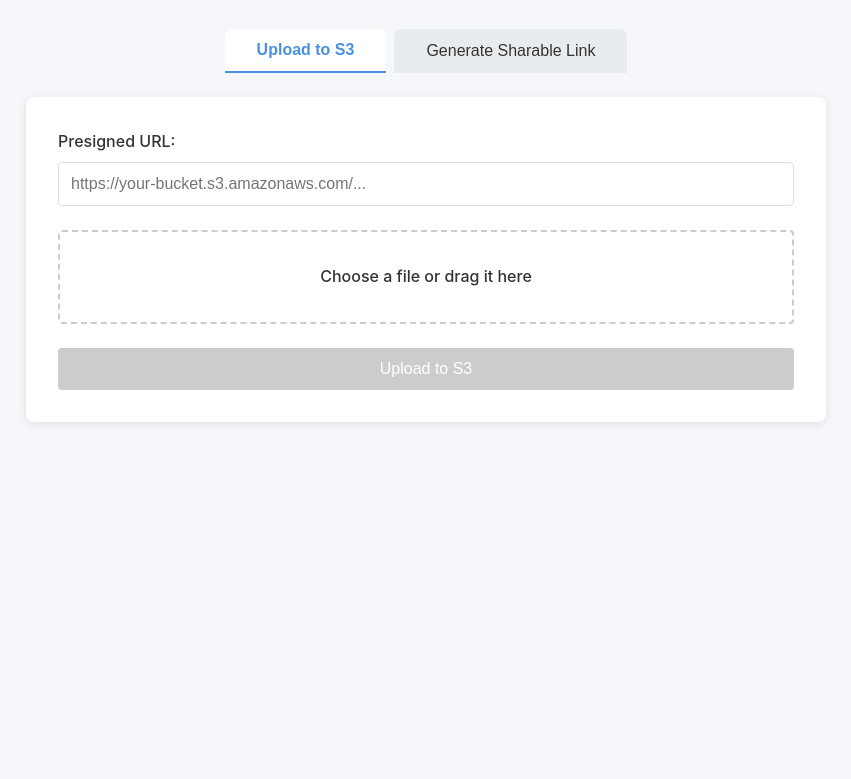
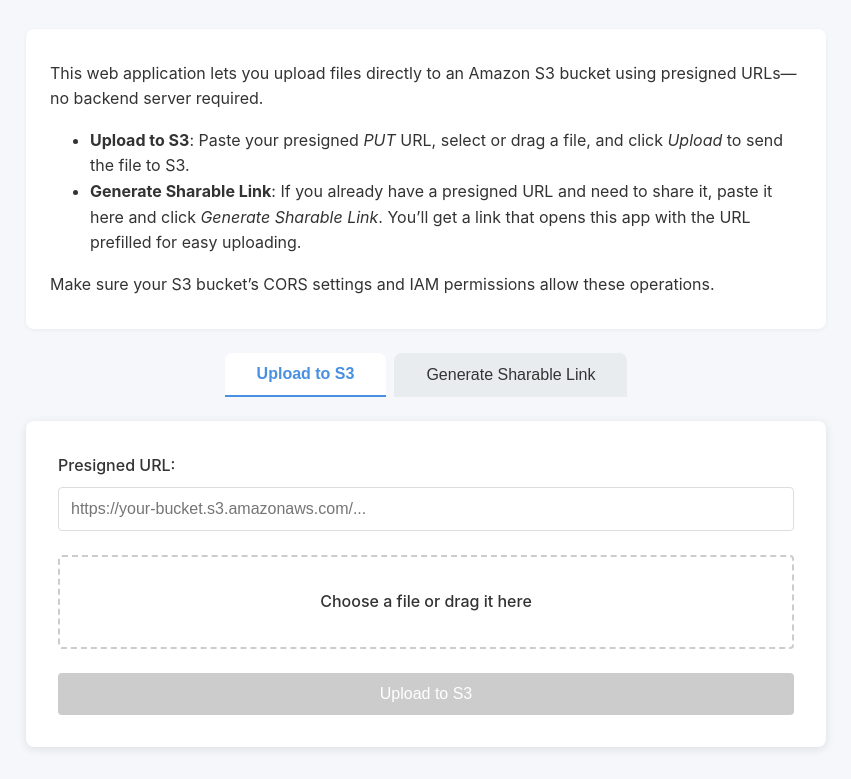
Before and after one commit to mhalitk/s3-uploader, a plain HTML site: page index.html in a window 1280 px wide. Shown: the part 108-887 px from the top of the page, without its empty margins (214-1065 px from the left). Before the commit the page ends 800 px from the top, so only its background shows below. Drawn offline with Linux system fonts and the light colour scheme.

Commit message:
docs: add descriptive context block for users and style description panel

```diff
--- a/index.html
+++ b/index.html
@@ -9,6 +9,14 @@
 <body>
     <div class="container">
         <h1>S3 File Uploader</h1>
+        <div class="description">
+            <p>This web application lets you upload files directly to an Amazon S3 bucket using presigned URLs—no backend server required.</p>
+            <ul>
+                <li><strong>Upload to S3</strong>: Paste your presigned <em>PUT</em> URL, select or drag a file, and click <em>Upload</em> to send the file to S3.</li>
+                <li><strong>Generate Sharable Link</strong>: If you already have a presigned URL and need to share it, paste it here and click <em>Generate Sharable Link</em>. You’ll get a link that opens this app with the URL prefilled for easy uploading.</li>
+            </ul>
+            <p>Make sure your S3 bucket’s CORS settings and IAM permissions allow these operations.</p>
+        </div>
         <div class="tab-container">
             <button class="tab active" id="tab-upload" type="button">Upload to S3</button>
             <button class="tab" id="tab-share" type="button">Generate Sharable Link</button>
--- a/styles.css
+++ b/styles.css
@@ -11,6 +11,14 @@
     max-width: 800px;
     margin: 0 auto;
     padding: 2rem;
+}
+
+.description {
+    background-color: #fff;
+    padding: 1rem 1.5rem;
+    border-radius: 8px;
+    margin-bottom: 1.5rem;
+    box-shadow: 0 1px 4px rgba(0, 0, 0, 0.05);
 }
 
 h1 {
```
